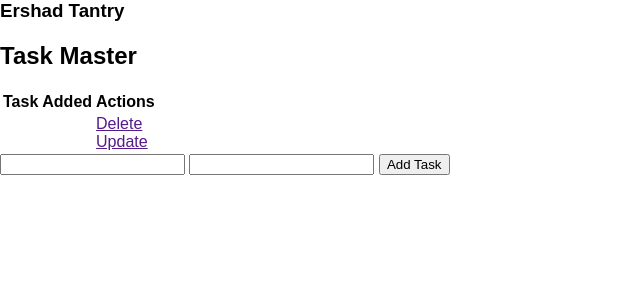
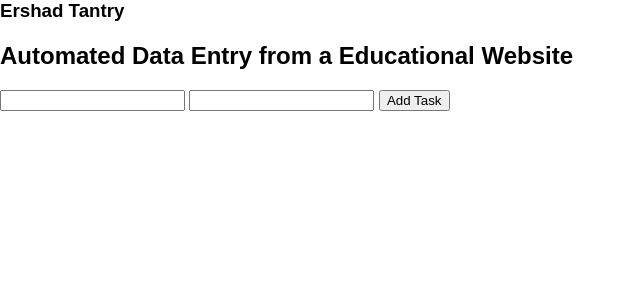
Before and after one commit to e-t-sudo/flask, a Flask app: page / in a window 1280 px wide. Shown: the top 300 px of the page, without its empty margins (0-640 px from the left). Run offline with Flask 2, Linux system fonts and the light colour scheme.

Commit message:
Update index.html

```diff
--- a/templates/index.html
+++ b/templates/index.html
@@ -2,13 +2,7 @@
 {% block body %}
 <h3>Ershad Tantry</h3>
 <div class="content">
-	<h2>Task Master</h2>
-	<table>
-		<thead><th>Task</th><th>Added</th><th>Actions</th></thead>
-		<tbody>
-			<tr><td></td><td></td><td><a href="">Delete</a><br><a href="">Update</a></td></tr>
-		</tbody>
-	</table>
+	<h2>Automated Data Entry from a Educational Website</h2>
 	<form action="/" method="POST">
 		<input type="text" name="content" id="content">
 		<input type="text" name="topicid" id="topicid">
```
